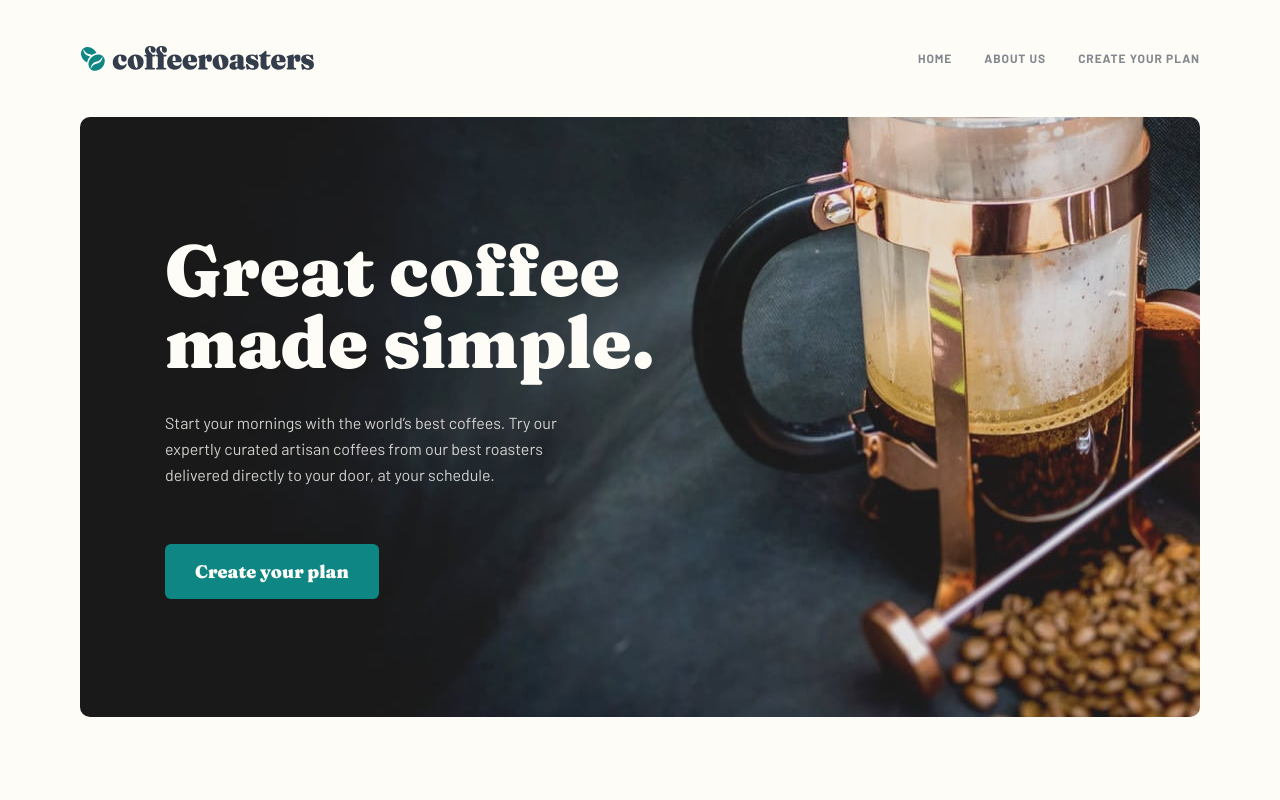
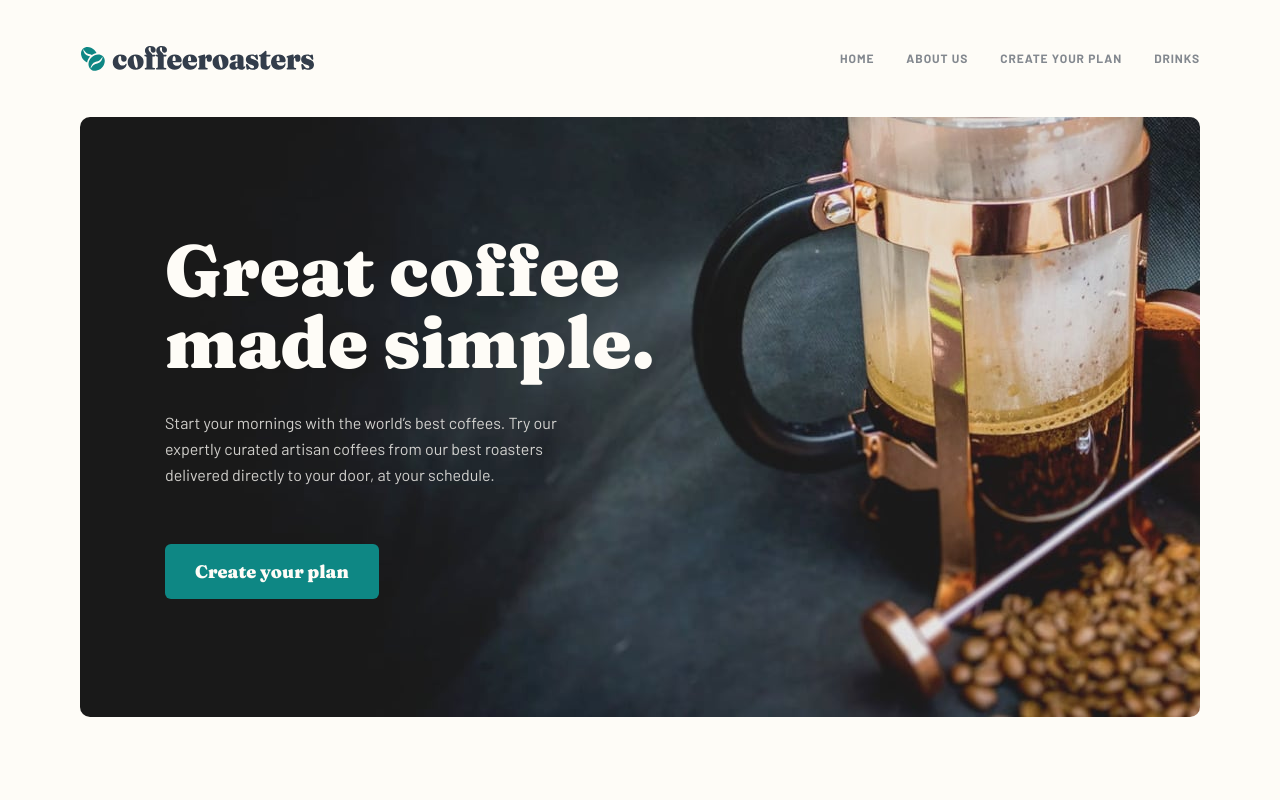
Before and after one commit to vickievien/coffee-roasters, a Next.js app: page / in a window 1280 px wide. Shown: the top 800 px of the page. Built offline with nearby package versions, Linux system fonts and the light colour scheme.

Commit message:
:up: update: add Drinks page to navbar and footer links

```diff
--- a/components/Footer.js
+++ b/components/Footer.js
@@ -17,6 +17,7 @@ const Footer = () => {
                 <li><Link href="/">Home</Link></li>
                 <li><Link href="/about">About Us</Link></li>
                 <li><Link href="/create">Create Your Plan</Link></li>
+                <li><Link href="/drink">Drinks</Link></li>
             </ul>
             <ul className="social-list">
                 <li>
--- a/components/Navbar.js
+++ b/components/Navbar.js
@@ -28,6 +28,7 @@ const Navbar = () => {
                 <li><Link href="/">Home</Link></li>
                 <li><Link href="/about">About Us</Link></li>
                 <li><Link href="/create">Create Your Plan</Link></li>
+                <li><Link href="/drink">Drinks</Link></li>
             </ul>
         </nav>
      );
```
